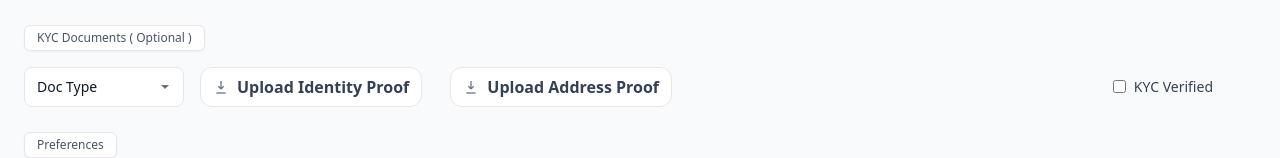
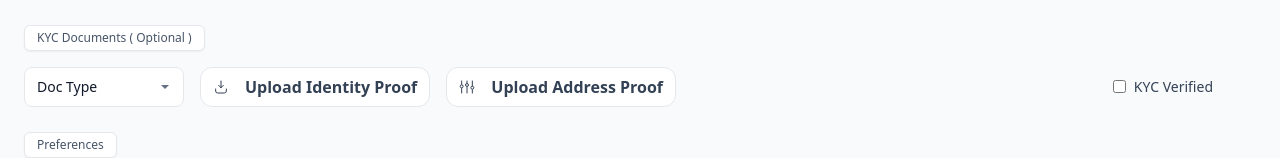
Before and after one commit to Fortune-GIT/Healthligence_project, a React (Vite) app: page / in a window 1280 px wide. Shown: the part 520-678 px from the top of the page. Built offline with nearby package versions, Linux system fonts and the light colour scheme; the HTML template or start-up script is replaced by a standard one.

Commit message:
fixing icons

```diff
--- a/src/components/FileUpload.jsx
+++ b/src/components/FileUpload.jsx
@@ -1,72 +1,97 @@
-import React, { useRef, useState } from "react";
-import { Upload } from "./Icons";
+import React, { useRef } from "react";
 
-// Only allow JPG/JPEG/PDF
-const ACCEPT = ["image/jpeg", "image/jpg", "application/pdf"];
-
+/**
+ * Lightweight uploader used by RegistrationForm.
+ * - Does NOT render any uploaded filenames.
+ * - Accepts only JPG/JPEG/PDF.
+ * - Calls the parent's setter (passed via `onChange`) to append files.
+ *
+ * Props:
+ *  - title: string (button label)
+ *  - type: "id" | "address" (semantic only)
+ *  - icon: "download" | "sliders" | ReactNode (optional)
+ *  - onChange: React setState function for the corresponding files array
+ */
 export default function FileUpload({
   title = "Upload",
-  type = "id",                // "id" or "address"
-  onChange,                   // (filesArray) => void
+  type = "id",
+  icon = "download",
+  onChange,
 }) {
   const inputRef = useRef(null);
-  const [files, setFiles] = useState([]); // [{name, type, size, fileObject}]
 
   const openPicker = () => inputRef.current?.click();
 
-  const handleFiles = (fileList) => {
-    const selected = Array.from(fileList || []);
-    const valid = selected.filter((f) => ACCEPT.includes(f.type));
-    if (valid.length !== selected.length) {
-      alert("Only JPG/JPEG or PDF files are allowed.");
+  const handleFiles = (e) => {
+    const files = Array.from(e.target.files || []);
+    if (files.length === 0) return;
+
+    // Filter to allowed types only (jpg/jpeg/pdf)
+    const accepted = files.filter((f) => /\.(jpe?g|pdf)$/i.test(f.name || ""));
+    if (accepted.length === 0) return;
+
+    // Append to the existing list (parent passed a setter)
+    if (typeof onChange === "function") {
+      onChange((prev) => [...(Array.isArray(prev) ? prev : []), ...accepted]);
     }
-    const next = [
-      ...files,
-      ...valid.map((f) => ({ name: f.name, type: f.type, size: f.size, file: f })),
-    ];
-    setFiles(next);
-    onChange?.(next);
+
+    // reset input so same file can be selected again if needed
+    e.target.value = "";
   };
 
-  const removeAt = (idx) => {
-    const next = files.filter((_, i) => i !== idx);
-    setFiles(next);
-    onChange?.(next);
+  const renderIcon = () => {
+    if (React.isValidElement(icon)) return icon;
+
+    // Built-in minimalist icons to mirror Figma tone
+    switch (icon) {
+      case "sliders":
+        // three vertical sliders
+        return (
+          <svg
+            width="16"
+            height="16"
+            viewBox="0 0 24 24"
+            fill="none"
+            className="mr-2"
+          >
+            <path d="M4 21v-7M4 10V3M12 21v-9M12 8V3M20 21v-5M20 12V3" stroke="#334155" strokeWidth="1.5" strokeLinecap="round"/>
+            <circle cx="4" cy="11" r="2.2" fill="white" stroke="#334155" strokeWidth="1.5"/>
+            <circle cx="12" cy="9" r="2.2" fill="white" stroke="#334155" strokeWidth="1.5"/>
+            <circle cx="20" cy="13" r="2.2" fill="white" stroke="#334155" strokeWidth="1.5"/>
+          </svg>
+        );
+      case "download":
+      default:
+        // tray with arrow (upload/attach vibe)
+        return (
+          <svg
+            width="16"
+            height="16"
+            viewBox="0 0 24 24"
+            fill="none"
+            className="mr-2"
+          >
+            <path d="M12 3v10m0 0l-3.5-3.5M12 13l3.5-3.5" stroke="#334155" strokeWidth="1.5" strokeLinecap="round" strokeLinejoin="round"/>
+            <path d="M4 15v3a3 3 0 003 3h10a3 3 0 003-3v-3" stroke="#334155" strokeWidth="1.5" strokeLinecap="round"/>
+          </svg>
+        );
+    }
   };
 
   return (
-    <div className="inline-flex items-center gap-3">
+    <div className="inline-flex items-center">
       <input
         ref={inputRef}
         type="file"
+        accept=".jpg,.jpeg,.pdf"
+        multiple
         className="hidden"
-        accept=".jpg,.jpeg,application/pdf"
-        onChange={(e) => handleFiles(e.target.files)}
+        onChange={handleFiles}
       />
-
-      <button type="button" className="btn" onClick={openPicker}>
-        <Upload className="icon-muted" />
+      <button type="button" onClick={openPicker} className="btn" title={title}>
+        {renderIcon()}
         {title}
       </button>
-
-      {/* filenames with remove */}
-      <div className="flex flex-wrap items-center gap-3">
-        {files.map((f, i) => (
-          <div key={`${f.name}-${i}`} className="inline-flex items-center gap-2 text-sm">
-            <span className="px-2 py-1 rounded-md border border-slate-200 bg-white">
-              {f.name}
-            </span>
-            <button
-              type="button"
-              className="text-red-600 hover:underline"
-              onClick={() => removeAt(i)}
-              aria-label={`remove ${f.name}`}
-            >
-              remove
-            </button>
-          </div>
-        ))}
-      </div>
     </div>
   );
 }
--- a/src/components/RegistrationForm.jsx
+++ b/src/components/RegistrationForm.jsx
@@ -116,7 +116,6 @@ export default function RegistrationForm() {
     const { ageYY, ageMM, ageDD } = values;
     const hasAny = !!ageYY || !!ageMM || !!ageDD;
 
-    // keep simple "age" (0–120) in sync with Year
     if (ageYY !== values.age) set("age", ageYY || "");
     if (!hasAny) return;
 
@@ -181,7 +180,7 @@ export default function RegistrationForm() {
     } else {
       if (values.age) next.age = validateField("age", values.age);
       if (values.dobYY && values.dobMM && values.dobDD) {
-        // ✅ use slashes to satisfy regex: YY/MM/DD or YYYY/MM/DD
+        // regex expects YY/MM/DD or YYYY/MM/DD -> use slashes
         next.dob = validateField(
           "dob",
           `${values.dobYY}/${values.dobMM}/${values.dobDD}`
@@ -215,7 +214,7 @@ export default function RegistrationForm() {
     return minimal && hasId && noErrors;
   }, [values, errors, idProofs]);
 
-  /* ---------- AGE & DOB INPUTS: type freely, clamp on blur ---------- */
+  /* ---------- AGE & DOB INPUTS: free typing, clamp on blur ---------- */
   // AGE
   const onAgeYY = (v) => set("ageYY", onlyDigits(v).slice(0, 3));
   const onAgeYYBlur = () => {
@@ -261,6 +260,28 @@ export default function RegistrationForm() {
     const maxDay = daysInMonth(year, clamp(monthIdx, 0, 11));
     const n = clamp(parseInt(values.dobDD, 10), 1, maxDay);
     set("dobDD", isNaN(n) ? "" : pad2(n));
+  };
+
+  /* ---------- Uploaded files list (compact & Figma-like) ---------- */
+  const uploadedList = useMemo(() => {
+    const safeName = (f) =>
+      typeof f === "string" ? f : f?.name || f?.file?.name || "file";
+    return [
+      ...idProofs.map((f, idx) => ({ kind: "id", idx, name: safeName(f) })),
+      ...addressProofs.map((f, idx) => ({
+        kind: "address",
+        idx,
+        name: safeName(f),
+      })),
+    ];
+  }, [idProofs, addressProofs]);
+
+  const removeUploaded = (kind, idx) => {
+    if (kind === "id") {
+      setIdProofs((prev) => prev.filter((_, i) => i !== idx));
+    } else {
+      setAddressProofs((prev) => prev.filter((_, i) => i !== idx));
+    }
   };
 
   /* ---------- submit ---------- */
@@ -493,15 +514,65 @@ export default function RegistrationForm() {
             <option value="passport">Passport</option>
           </select>
 
-          {/* Uploaders (no internal Doc Type selects) */}
-          <FileUpload title="Upload Identity Proof" type="id" onChange={setIdProofs} />
-          <FileUpload title="Upload Address Proof" type="address" onChange={setAddressProofs} />
+          {/* Uploaders with icons */}
+          <FileUpload
+            title="Upload Identity Proof"
+            type="id"
+            icon="download"
+            onChange={setIdProofs}
+          />
+          <FileUpload
+            title="Upload Address Proof"
+            type="address"
+            icon="sliders"
+            onChange={setAddressProofs}
+          />
 
           <label className="ml-auto inline-flex items-center gap-2 text-sm text-slate-700">
-            <input type="checkbox" className="accent-blue-600" checked={kycVerified} onChange={(e) => setKycVerified(e.target.checked)} />
+            <input
+              type="checkbox"
+              className="accent-blue-600"
+              checked={kycVerified}
+              onChange={(e) => setKycVerified(e.target.checked)}
+            />
             KYC Verified
           </label>
         </div>
+
+        {/* Compact uploaded list (Figma-like) */}
+        {uploadedList.length > 0 && (
+          <div className="mt-2 w-[331px] overflow-hidden rounded-md border border-slate-200 bg-white">
+            {uploadedList.map((f, i) => (
+              <div
+                key={`${f.kind}-${f.idx}`}
+                className="flex items-center gap-2 border-b border-slate-200 px-2 py-1.5 last:border-b-0"
+              >
+                <input
+                  type="checkbox"
+                  checked
+                  readOnly
+                  className="accent-blue-600 h-3.5 w-3.5"
+                />
+                <span
+                  className="max-w-[140px] truncate text-xs text-blue-600"
+                  title={f.name}
+                >
+                  {f.name}
+                </span>
+                <span className="text-[10px] text-slate-500">Uploaded</span>
+                <button
+                  type="button"
+                  className="ml-auto text-slate-400 hover:text-red-600 text-sm"
+                  aria-label="Remove"
+                  onClick={() => removeUploaded(f.kind, f.idx)}
+                  title="Remove"
+                >
+                  🗑️
+                </button>
+              </div>
+            ))}
+          </div>
+        )}
       </div>
 
       {/* ===== Preferences ===== */}
@@ -511,7 +582,12 @@ export default function RegistrationForm() {
         <div className="mt-2 flex flex-wrap items-start justify-between gap-4">
           <div className="max-w-[600px]">
             <label className="inline-flex items-center gap-2 text-sm text-slate-800">
-              <input type="checkbox" className="accent-blue-600" checked={consent} onChange={(e) => setConsent(e.target.checked)} />
+              <input
+                type="checkbox"
+                className="accent-blue-600"
+                checked={consent}
+                onChange={(e) => setConsent(e.target.checked)}
+              />
               Consent for Medical Research
             </label>
             <div className="mt-2 text-xs text-slate-500">
@@ -520,13 +596,23 @@ export default function RegistrationForm() {
           </div>
 
           <div>
-            <label className="mb-1 block text-xs text-slate-600">Communication Preferences</label>
-            <select className="select w-40" value={comm} onChange={(e) => setComm(e.target.value)}>
+            <label className="mb-1 block text-xs text-slate-600">
+              Communication Preferences
+            </label>
+            <select
+              className="select w-40"
+              value={comm}
+              onChange={(e) => setComm(e.target.value)}
+            >
               {commPrefs.map((c) => (
-                <option key={c} value={c}>{c}</option>
+                <option key={c} value={c}>
+                  {c}
+                </option>
               ))}
             </select>
-            <div className="mt-2 text-xs text-slate-500">Default Communication Language</div>
+            <div className="mt-2 text-xs text-slate-500">
+              Default Communication Language
+            </div>
           </div>
         </div>
       </div>
```
Also changed, not shown: package.json (+4 -3 lines), src/components/SuccessScreen.jsx (+67 -20 lines), 6 other files (tests, documents, lock files or other folders).
